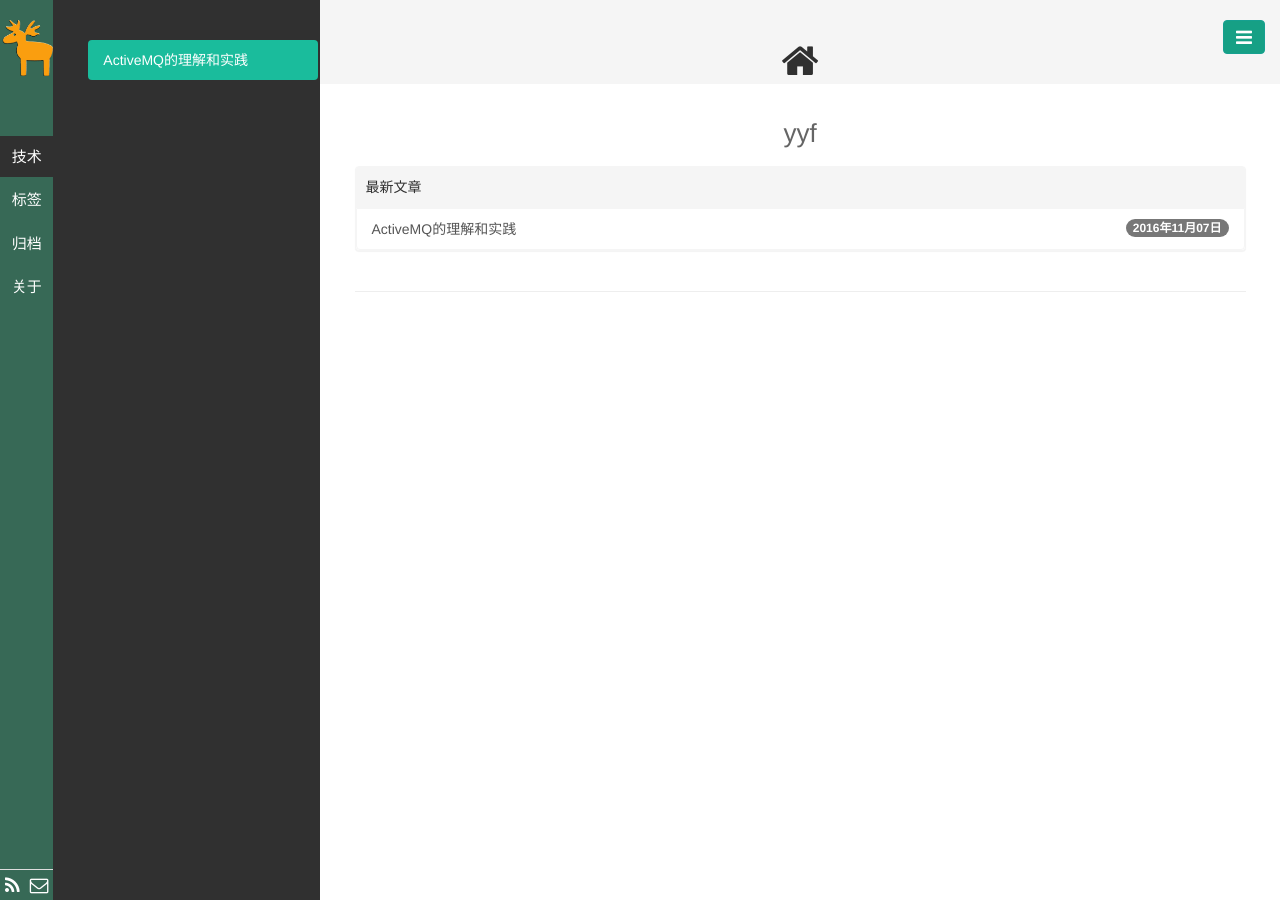
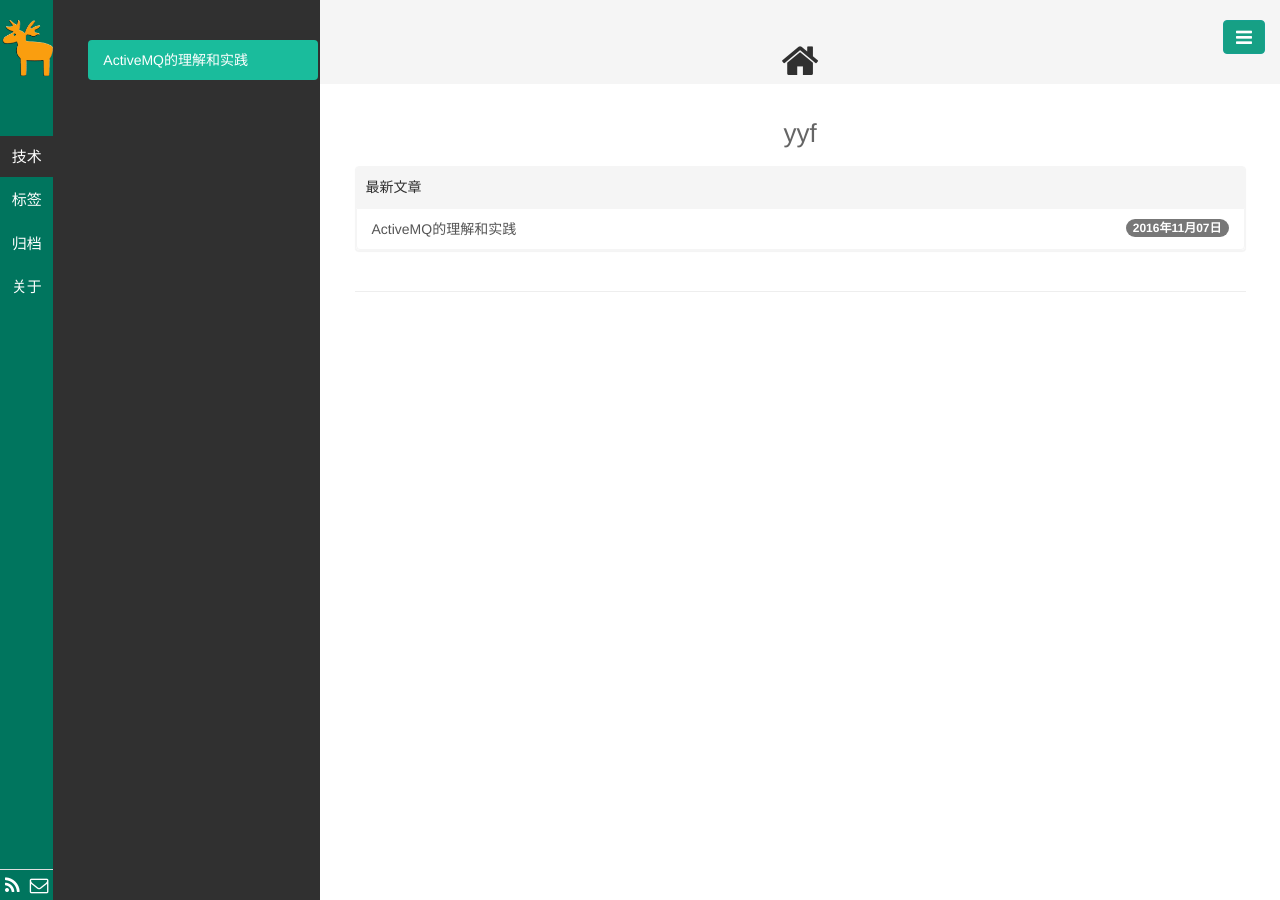
Before and after one commit to yeyafei/yeyafei.github.io, a Jekyll site: the page built from index.html, in a window 1280 px wide. Built offline with Jekyll 4.4.1, drawn with Linux system fonts in a browser that asks for light colours; Markdown is read by kramdown in place of the engine named in the settings; the list of posts is cut into pages by our own code; comment, search, counter and statistics services are not loaded.

Commit message:
Update base.css

```diff
--- a/public/css/base.css
+++ b/public/css/base.css
@@ -20,7 +20,8 @@ body, html {
 .aside1 {
   /*background-color: #1f2c39;*/
 /*   background-color: #969696; */
-  background-color: #376956;
+/*   background-color: #376956; */
+   background-color: #00755E;
 
   /*background-image: url(/public/img/yellowdeer.jpg);*/
   height: 100%;
@@ -42,7 +43,7 @@ body, html {
 .aside1> .nav > li > a:hover {
   color:#fff;
 /*   background-color: #16a085; */
-  background-color: #376956;
+  background-color: #00755E;
 }
 
 .aside1 > .nav-pills>li.active>a ,.nav-pills>li.active>a:hover,.nav-pills>li.active>a:focus {
```
